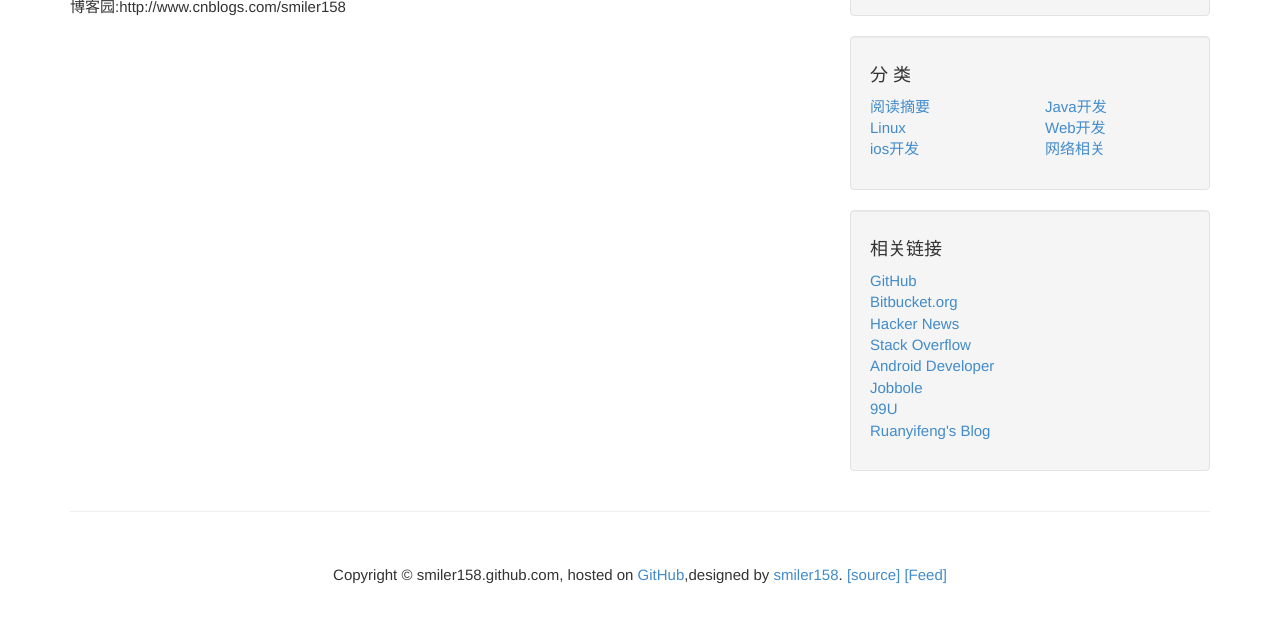
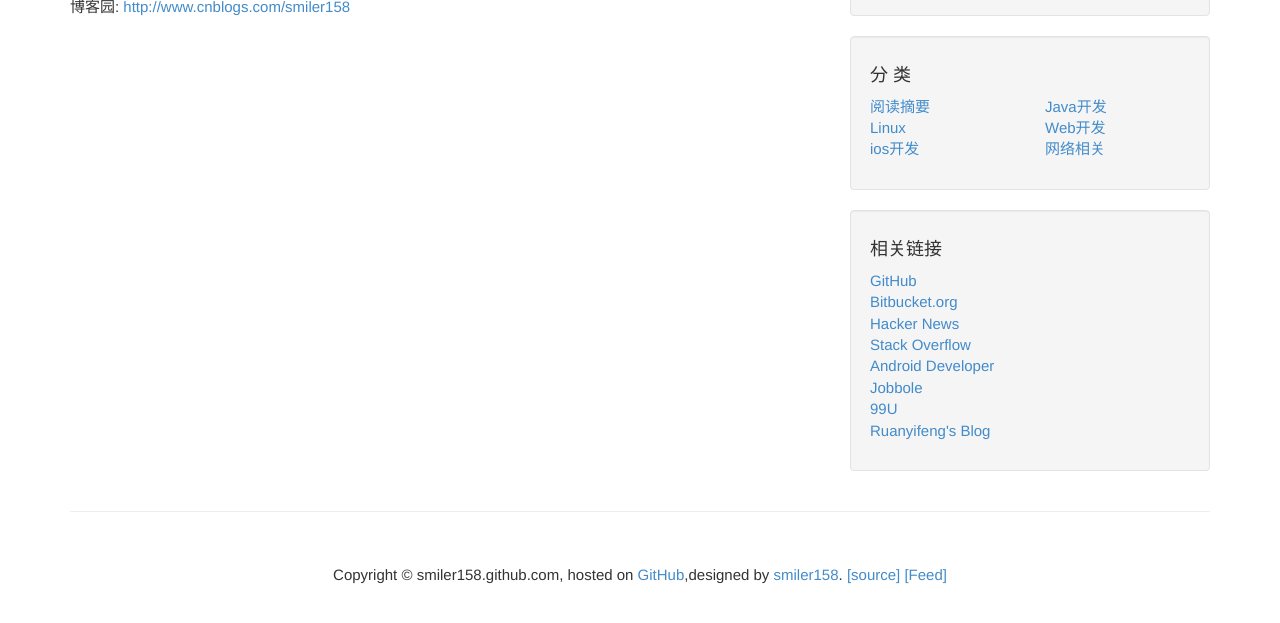
Before and after one commit to smiler158/smiler158.github.io, a Jekyll site: the page built from about.md, in a window 1280 px wide, cut to the strip 234-857 px from the top of the page. Built offline with Jekyll 4.4.1, drawn with Linux system fonts in a browser that asks for light colours; Markdown is read by kramdown in place of the engine named in the settings; comment, search, counter and statistics services are not loaded; some of the changed lines change nothing that is shown.

Commit message:
upadte info

```diff
--- a/about.md
+++ b/about.md
@@ -7,4 +7,4 @@ title: "关于：About"
 
 ####链接
 GitHub: <https://github.com/{{ site.github }}>
-博客园:http://www.cnblogs.com/smiler158
+博客园: <http://www.cnblogs.com/smiler158>
```
